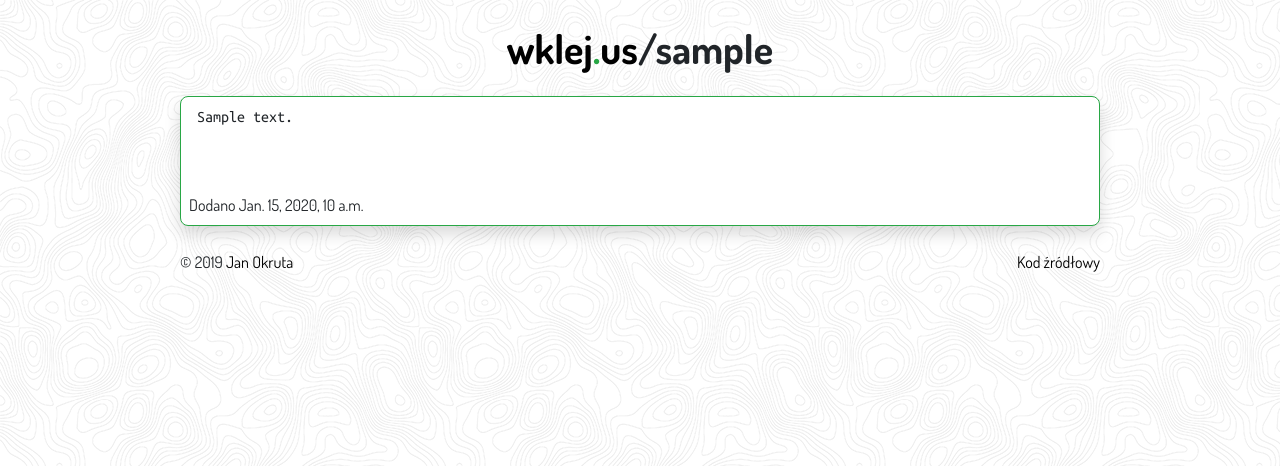
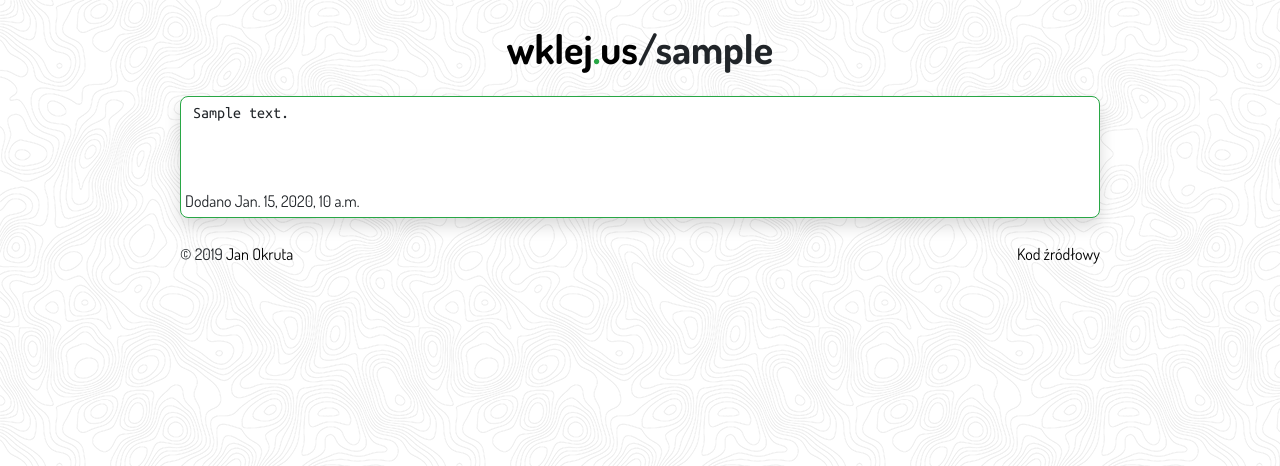
Before and after one commit to janokruta/wklej.us, a Django app: template links/templates/links/link_detail.html in a window 1280 px wide. Shown: the top 466 px of the page. Run offline with Django 3.2, Linux system fonts and the light colour scheme; the template is opened without the code that fills it: most values are stand-ins (such as "Sample title", 1, 10 or a date in 2020); some libraries are stand-ins or nearby versions.

Commit message:
Change padding on detail link page

```diff
--- a/links/templates/links/link_detail.html
+++ b/links/templates/links/link_detail.html
@@ -1,7 +1,7 @@
 {% extends 'base.html' %}
 {% block content %}
   <h1 class="font-weight-bold my-4 text-center"><a href="/">wklej<span class="text-success">.</span>us</a>/{{ slug }}</h1>
-  <div id="link-detail" class="shadow">
+  <div id="link-detail" class="shadow p-1">
     <pre class="mono_text ml-2">{{ text|linebreaksbr }}</pre>
     <br><br>
     Dodano {{ timestamp|date }}, {{ timestamp|time }}
--- a/static/css/main.css
+++ b/static/css/main.css
@@ -19,7 +19,6 @@ a:hover {
 }
 
 #link-detail {
-  padding: 8px;
   border-radius: 8px;
   background: #fff;
   border: 1px solid #28a745;
```
